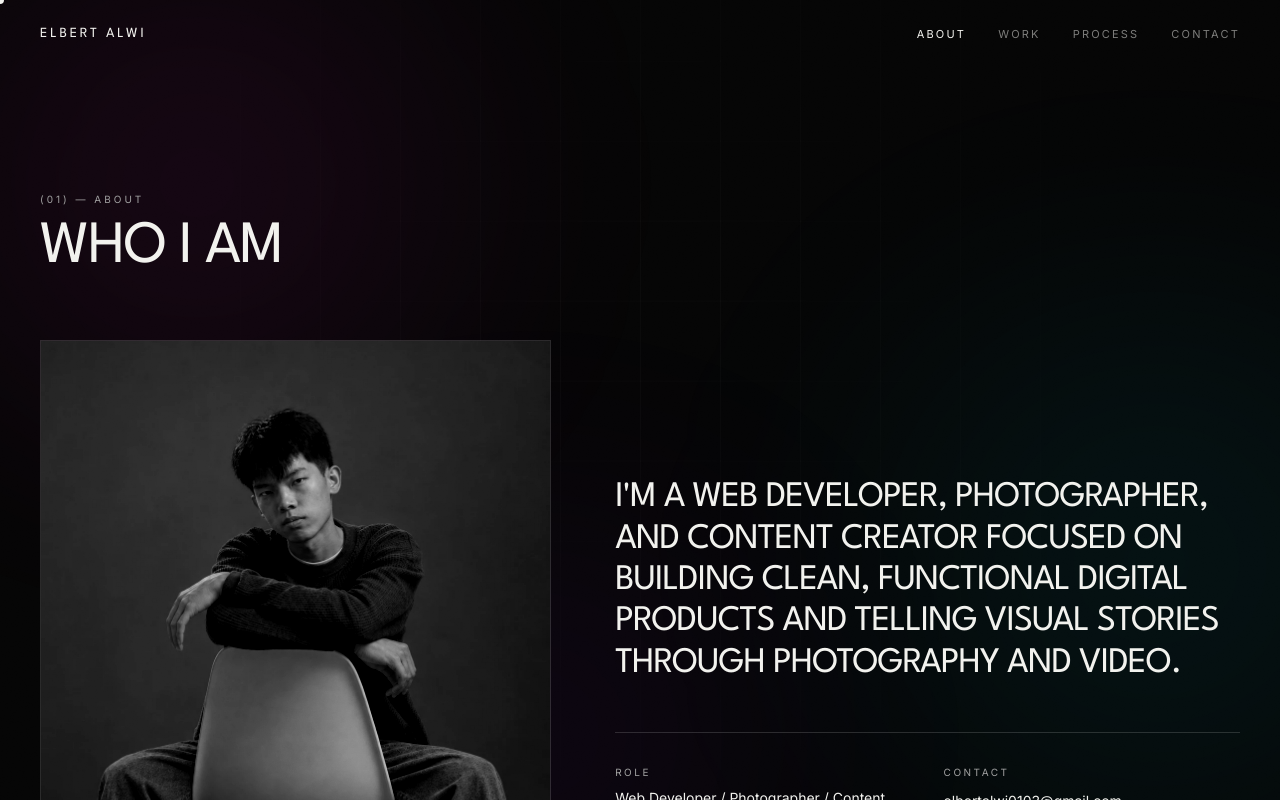
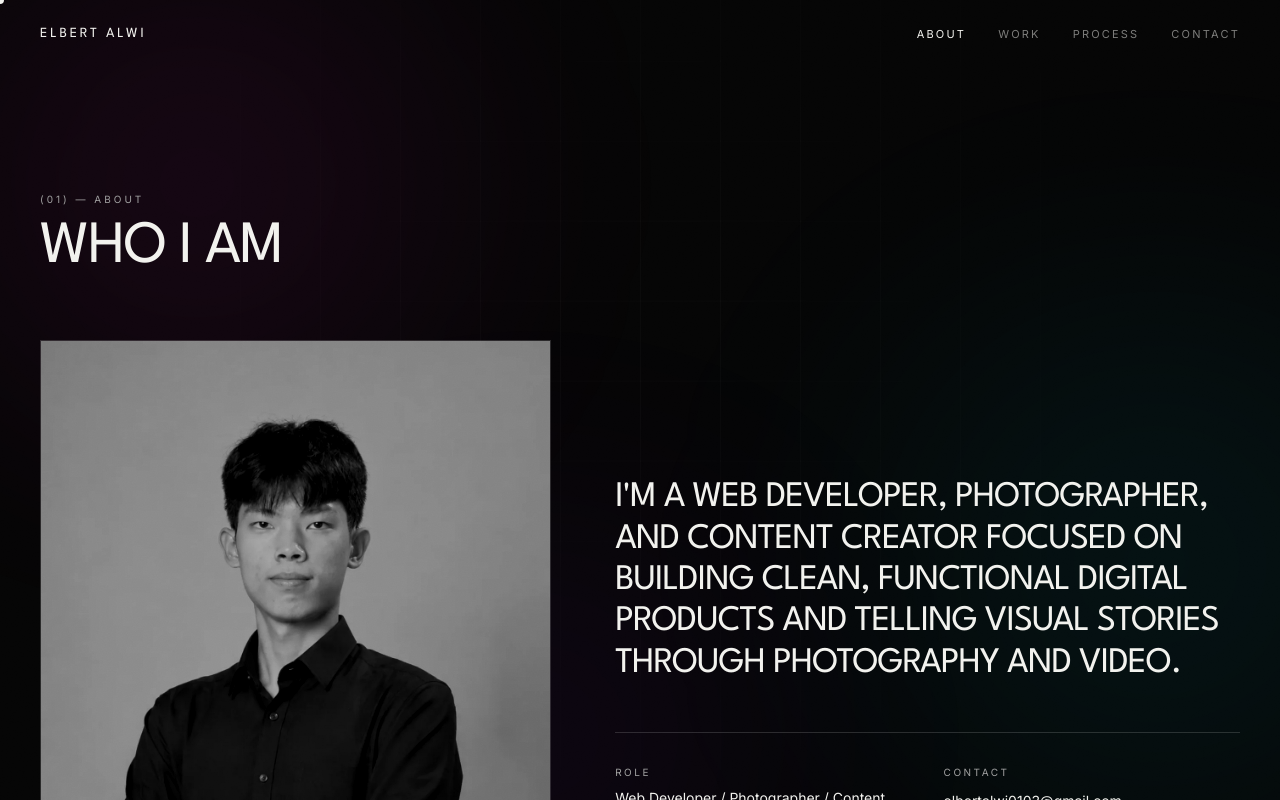
Before and after one commit to hemmmz390-wq/portfolio, a Next.js app: page /about in a window 1280 px wide. Shown: the top 800 px of the page. Built offline with nearby package versions, Linux system fonts and the light colour scheme; no server answers.

Commit message:
Use a dedicated portrait on the About page
The About page reused the hero portrait; it now has its own image,
cropped to remove the source photo's heavy headroom so the subject
fills the 3:4 frame.

Co-Authored-By: Claude Opus 5 <noreply@anthropic.com>

```diff
--- a/app/about/page.tsx
+++ b/app/about/page.tsx
@@ -20,12 +20,12 @@ export default function AboutPage() {
         <div className="grid grid-cols-1 gap-12 tablet:grid-cols-[minmax(0,0.9fr)_minmax(0,1.1fr)] tablet:gap-16">
           <div className="relative aspect-3/4 w-full overflow-hidden border border-border">
             <Image
-              src="/images/hero.webp"
+              src="/images/about.webp"
               alt={`${siteSettings.name} portrait`}
               fill
               priority
               sizes="(max-width: 768px) 100vw, 45vw"
-              className="object-cover object-[center_15%] grayscale contrast-[1.25] brightness-90"
+              className="object-cover object-[center_20%] grayscale contrast-[1.15] brightness-[0.85]"
             />
           </div>
 
```
Also changed, not shown: public/images/about.webp (added), 1 other file (tests, documents, lock files or other folders).
